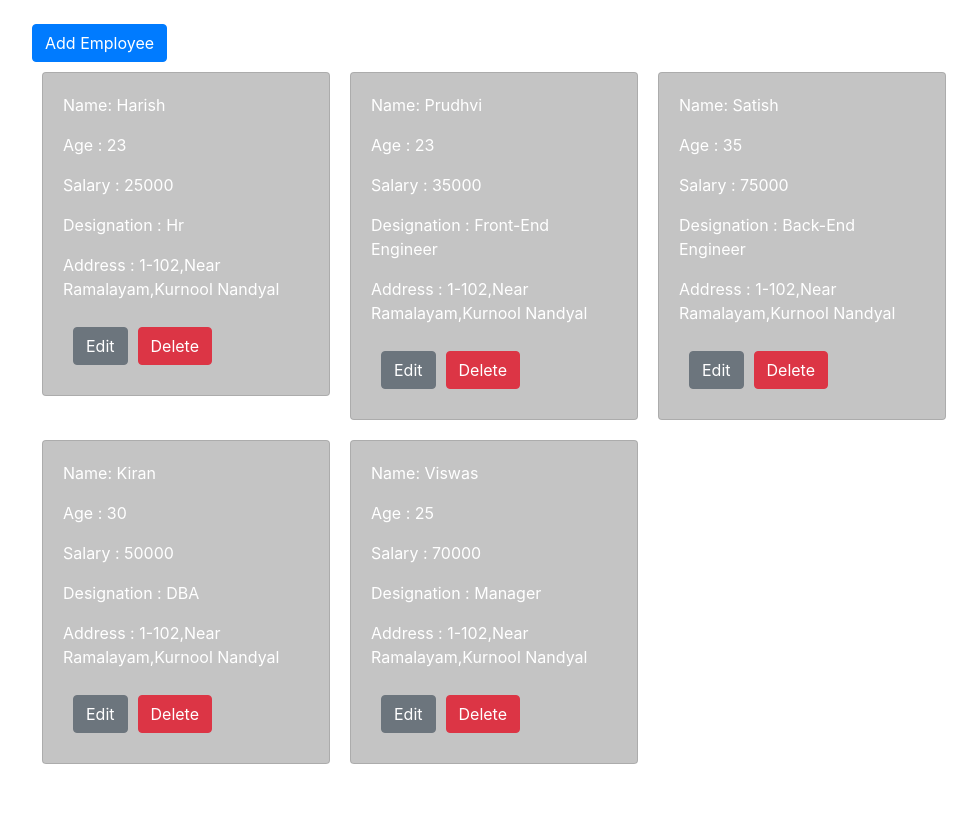
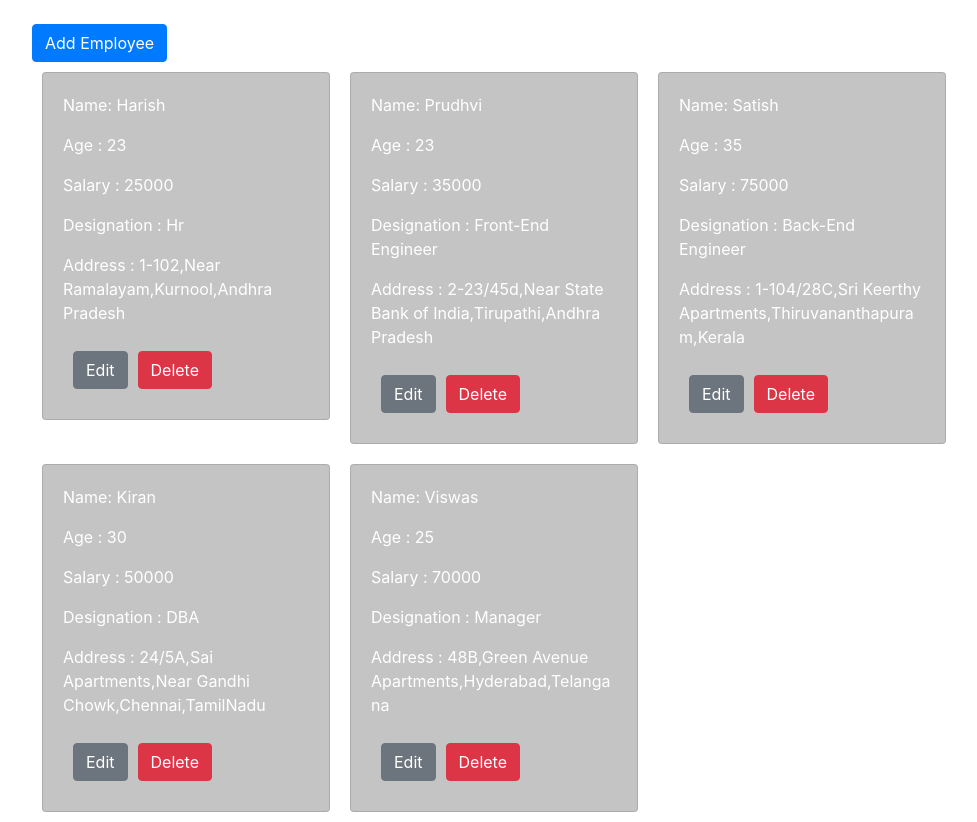
Before and after one commit to Nandu064/employeeManagement, a React (Create React App) app: page / in a window 1280 px wide. Shown: the whole page, without its empty margins (53-1030 px from the left). Before the commit the page ends 800 px from the top, so only its background shows below. Built offline with nearby package versions, Linux system fonts and the light colour scheme.

Commit message:
Address Update

```diff
--- a/src/App.js
+++ b/src/App.js
@@ -7,11 +7,11 @@ class App extends React.Component{
 
   state={
      list:[
-       {name:'Harish',age:23,salary:25000,designation:"Hr",address:"1-102,Near Ramalayam,Kurnool Nandyal"},
-       {name:'Prudhvi',age:23,salary:35000,designation:"Front-End Engineer",address:"1-102,Near Ramalayam,Kurnool Nandyal"},
-       {name:'Satish',age:35,salary:75000,designation:"Back-End Engineer",address:"1-102,Near Ramalayam,Kurnool Nandyal"},
-       {name:'Kiran',age:30,salary:50000,designation:"DBA",address:"1-102,Near Ramalayam,Kurnool Nandyal"},
-       {name:'Viswas',age:25,salary:70000,designation:"Manager",address:"1-102,Near Ramalayam,Kurnool Nandyal"},
+       {name:'Harish',age:23,salary:25000,designation:"Hr",address:"1-102,Near Ramalayam,Kurnool,Andhra Pradesh"},
+       {name:'Prudhvi',age:23,salary:35000,designation:"Front-End Engineer",address:"2-23/45d,Near State Bank of India,Tirupathi,Andhra Pradesh"},
+       {name:'Satish',age:35,salary:75000,designation:"Back-End Engineer",address:"1-104/28C,Sri Keerthy Apartments,Thiruvananthapuram,Kerala"},
+       {name:'Kiran',age:30,salary:50000,designation:"DBA",address:"24/5A,Sai Apartments,Near Gandhi Chowk,Chennai,TamilNadu"},
+       {name:'Viswas',age:25,salary:70000,designation:"Manager",address:"48B,Green Avenue Apartments,Hyderabad,Telangana"},
      ],
      updatedValue:{},
      adduser:true,
```
